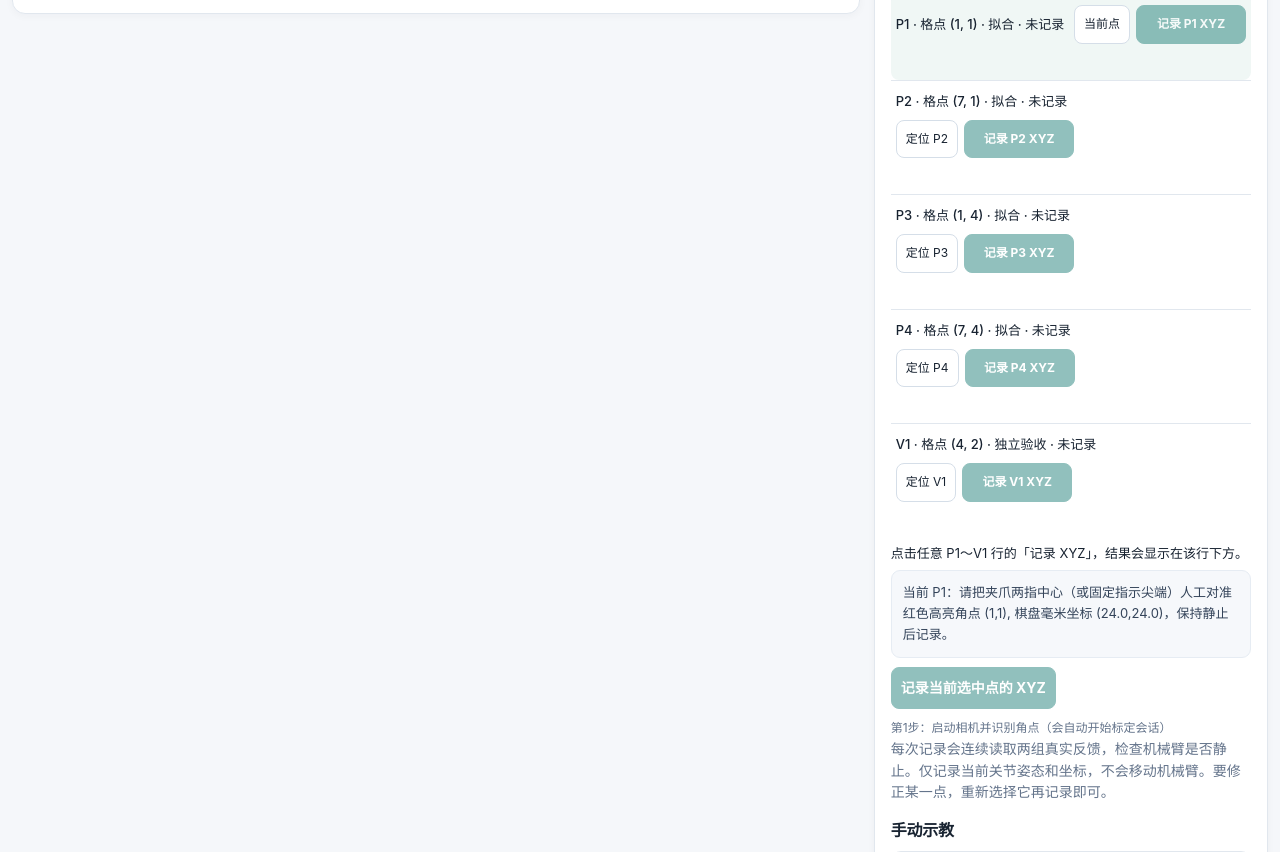
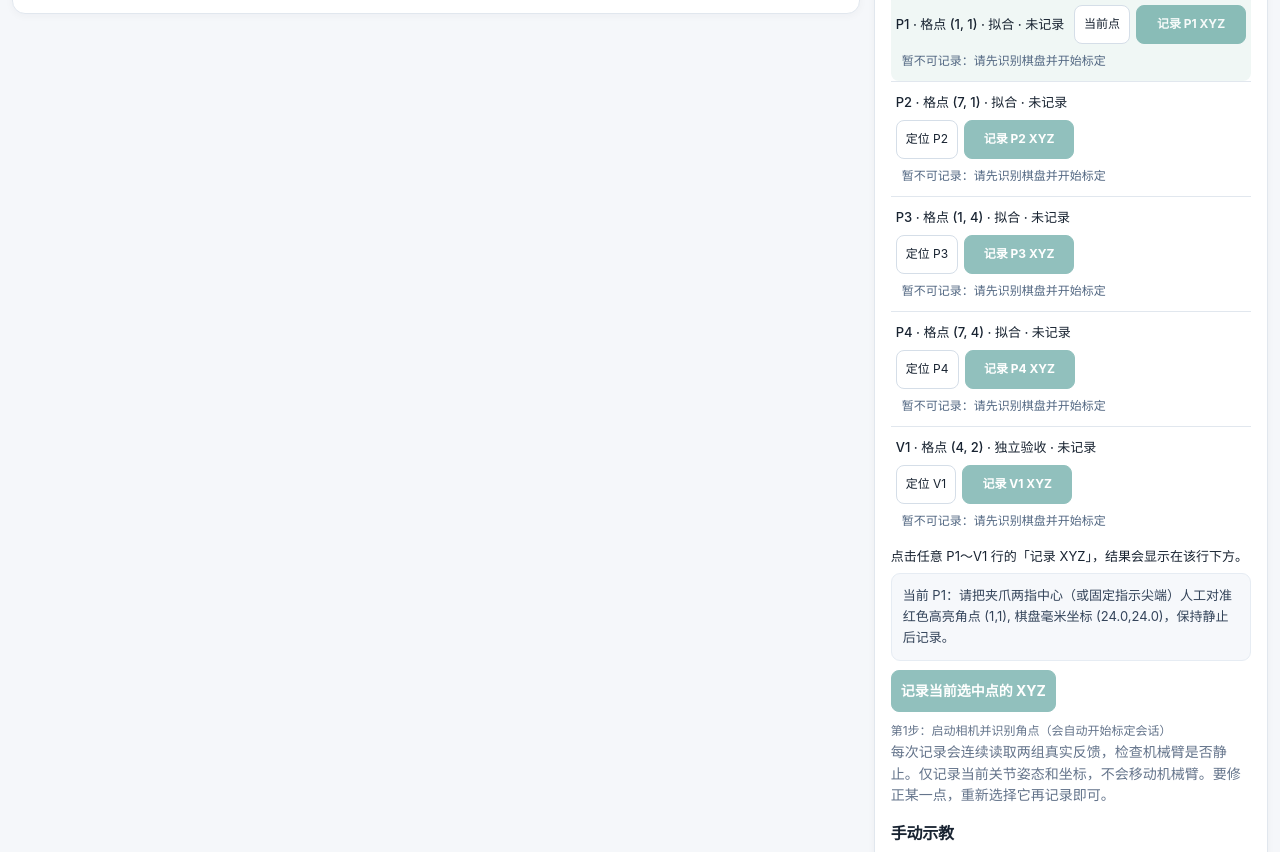
Before and after one commit to Jingyang727/hackson_RoArm_2026, a plain HTML site: page control_ui/calibration.html in a window 1280 px wide. Shown: the part 917-1769 px from the top of the page. Drawn offline with Linux system fonts and the light colour scheme; files that its build step writes are made by us from their sources; no server answers.

Commit message:
ux: always explain disabled calibration capture buttons next to each point

```diff
--- a/control_ui/calibration.html
+++ b/control_ui/calibration.html
@@ -216,8 +216,15 @@ function render(){
     ?"请先识别棋盘格、连接机械臂并确保没有待完成动作"
     :"读取真实机械臂 XYZ；失败会在此行显示原因";
   const message=captureFeedback.get(target.id);
-  row.feedback.className="point-feedback"+(message?" "+message.kind:"");
-  row.feedback.textContent=message?.text||"";
+  const unavailable=!session?"请先识别棋盘并开始标定":
+    !health?.connected?"机械臂当前未连接":
+    health?.fault?"动作异常锁定："+(health.fault.message||"请检查机械臂反馈"):
+    health?.pending?"上一条动作尚未收到到位确认":
+    busy&&captureInProgress!==target.id?"正在记录其他点，结束后再试":null;
+  const visible=message || (!saved&&unavailable
+    ?{kind:"waiting",text:"暂不可记录："+unavailable}:null);
+  row.feedback.className="point-feedback"+(visible?" "+visible.kind:"");
+  row.feedback.textContent=visible?.text||"";
  }
  const t=TARGETS.find(x=>x.id===chosen);
  $("selected").textContent="当前 "+t.id+"：请把夹爪两指中心（或固定指示尖端）人工对准红色高亮角点 "+
```
